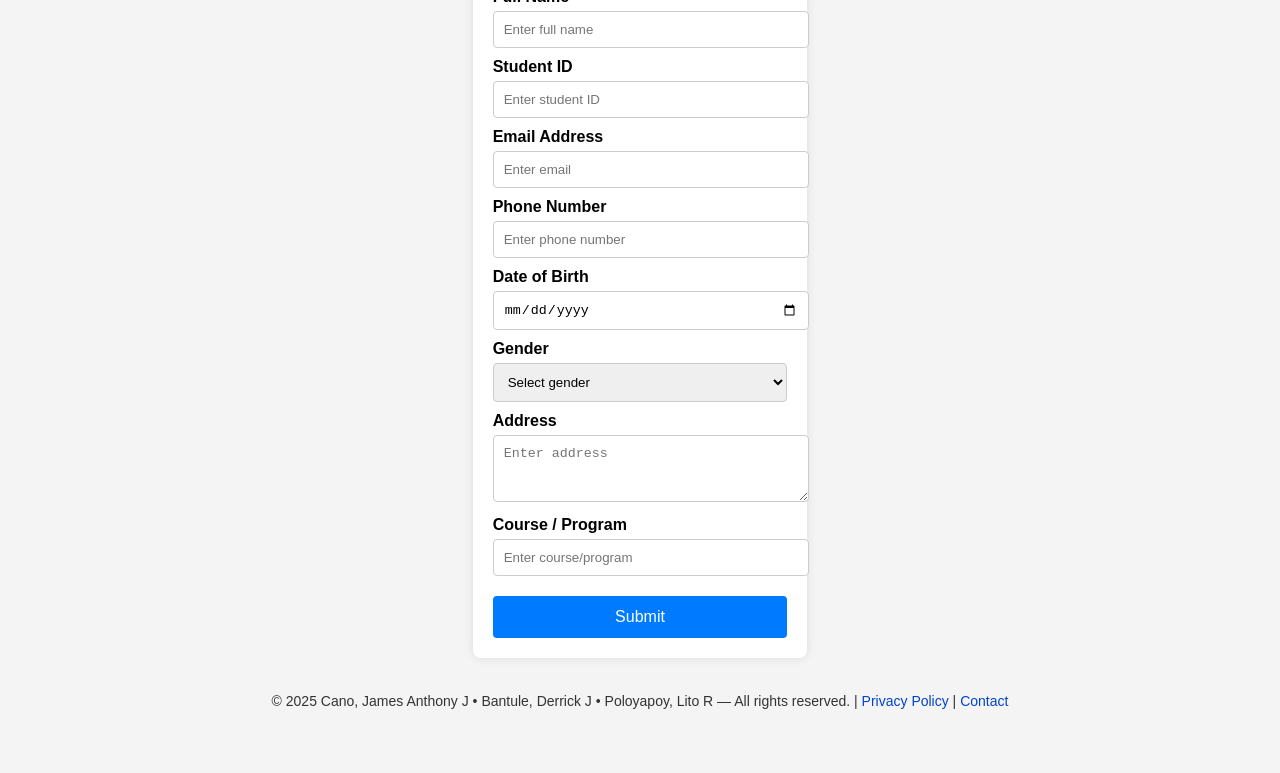
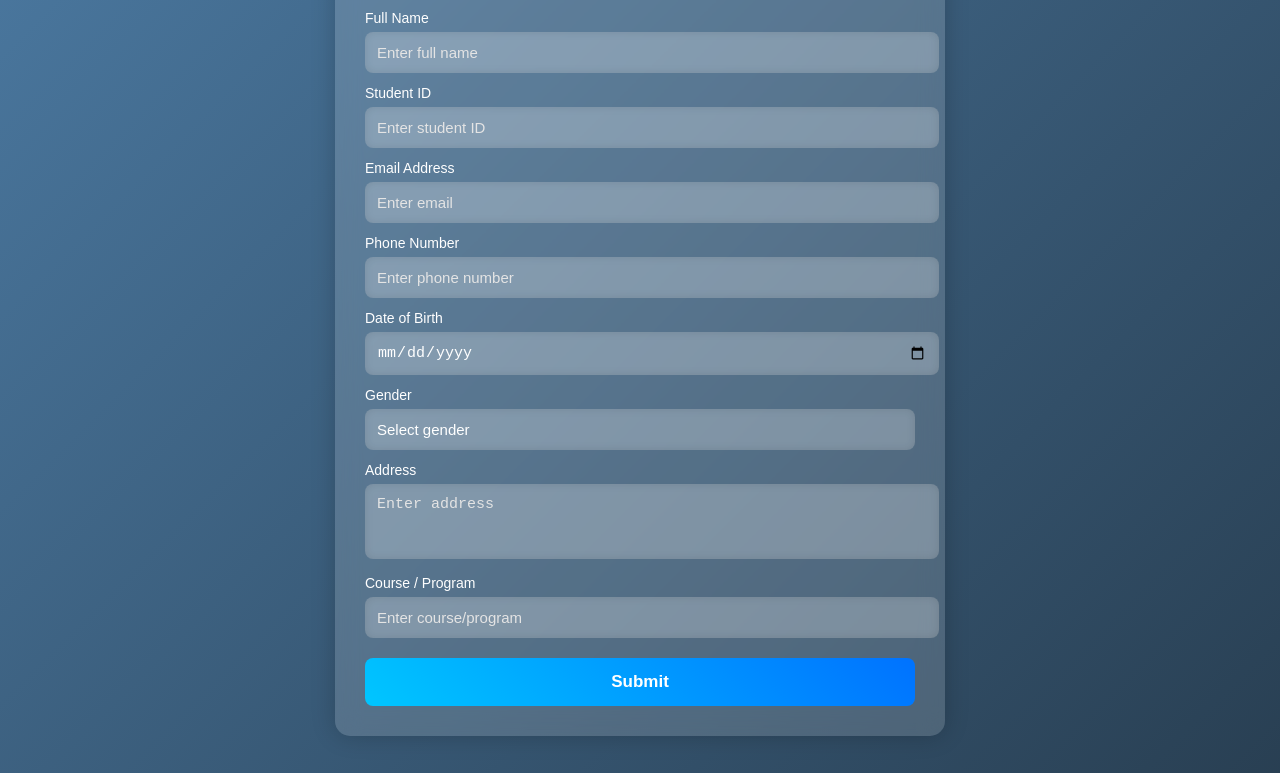
Before and after one commit to litspoloyaps/Student-Information-Form, a plain HTML site: page index.html in a window 1280 px wide. Shown: the part 140-913 px from the top of the page. Before the commit the page ends 884 px from the top, so only its background shows below. Drawn offline with Linux system fonts and the light colour scheme.

Commit message:
Update index.html

```diff
--- a/index.html
+++ b/index.html
@@ -6,66 +6,103 @@
     <title>Student Information Form</title>
     <style>
         body {
-            font-family: Arial, sans-serif;
-            background: #f4f4f4;
-            padding: 20px;
             margin: 0;
+            padding: 0;
+            font-family: "Poppins", sans-serif;
+            background: linear-gradient(135deg, #4b79a1, #283e51);
+            min-height: 100vh;
             display: flex;
             flex-direction: column;
-            min-height: 100vh;
+            align-items: center;
         }
+
         .container {
-            max-width: 600px;
-            background: #fff;
-            margin: 20px auto;
-            padding: 20px;
-            border-radius: 8px;
-            box-shadow: 0 0 10px rgba(0,0,0,0.1);
+            width: 90%;
+            max-width: 550px;
+            margin: 40px auto;
+            padding: 30px;
+            border-radius: 15px;
+            background: rgba(255, 255, 255, 0.15);
+            backdrop-filter: blur(12px);
+            box-shadow: 0 0 25px rgba(0,0,0,0.2);
+            color: #fff;
         }
+
         h2 {
             text-align: center;
-            margin-bottom: 20px;
+            margin-bottom: 25px;
+            font-size: 28px;
+            letter-spacing: 1px;
+            font-weight: 600;
         }
+
         label {
+            margin-top: 12px;
             display: block;
-            margin-top: 10px;
-            font-weight: bold;
+            font-weight: 500;
+            font-size: 14px;
         }
+
         input, select, textarea {
             width: 100%;
-            padding: 10px;
-            margin-top: 5px;
-            border: 1px solid #ccc;
-            border-radius: 4px;
-        }
-        button {
-            width: 100%;
-            margin-top: 20px;
             padding: 12px;
-            background: #007bff;
+            margin-top: 6px;
+            border-radius: 8px;
+            border: none;
+            outline: none;
+            background: rgba(255, 255, 255, 0.25);
             color: #fff;
-            border: none;
-            border-radius: 4px;
-            cursor: pointer;
-            font-size: 16px;
-        }
-        button:hover {
-            background: #0056b3;
+            font-size: 15px;
+            box-shadow: inset 0 0 8px rgba(0,0,0,0.1);
         }
 
-        /* Fully Transparent Footer */
+        input::placeholder,
+        textarea::placeholder {
+            color: #e4e4e4;
+        }
+
+        textarea {
+            resize: none;
+        }
+
+        select {
+            appearance: none;
+            cursor: pointer;
+        }
+
+        button {
+            margin-top: 20px;
+            width: 100%;
+            padding: 14px;
+            background: linear-gradient(45deg, #00c6ff, #0072ff);
+            border-radius: 8px;
+            border: none;
+            cursor: pointer;
+            font-size: 17px;
+            font-weight: bold;
+            color: #fff;
+            transition: 0.25s;
+        }
+
+        button:hover {
+            transform: translateY(-3px);
+            box-shadow: 0 8px 20px rgba(0,0,0,0.3);
+        }
+
         footer {
             margin-top: auto;
-            background: transparent; /* Fully transparent */
-            color: #333;
-            padding: 15px 0;
+            padding: 18px 0;
             text-align: center;
             font-size: 14px;
+            color: #fff;
+            opacity: 0.8;
         }
+
         footer a {
-            color: #0044cc;
+            color: #00eaff;
             text-decoration: none;
         }
+
         footer a:hover {
             text-decoration: underline;
         }
```
